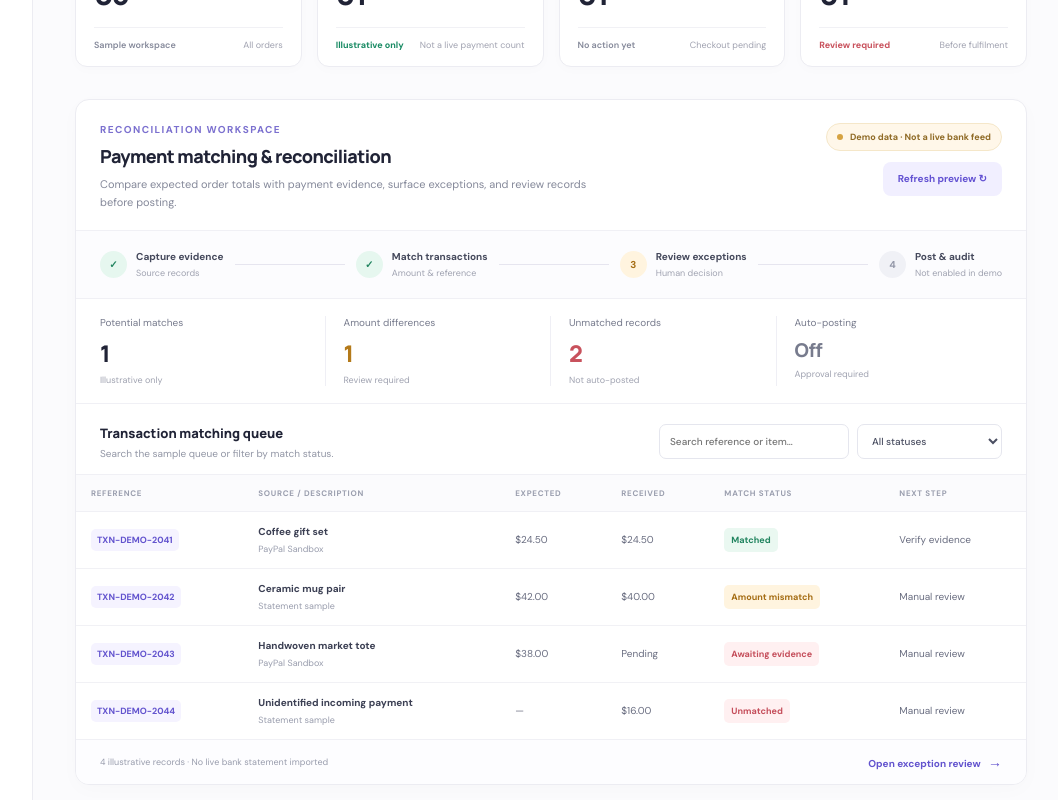
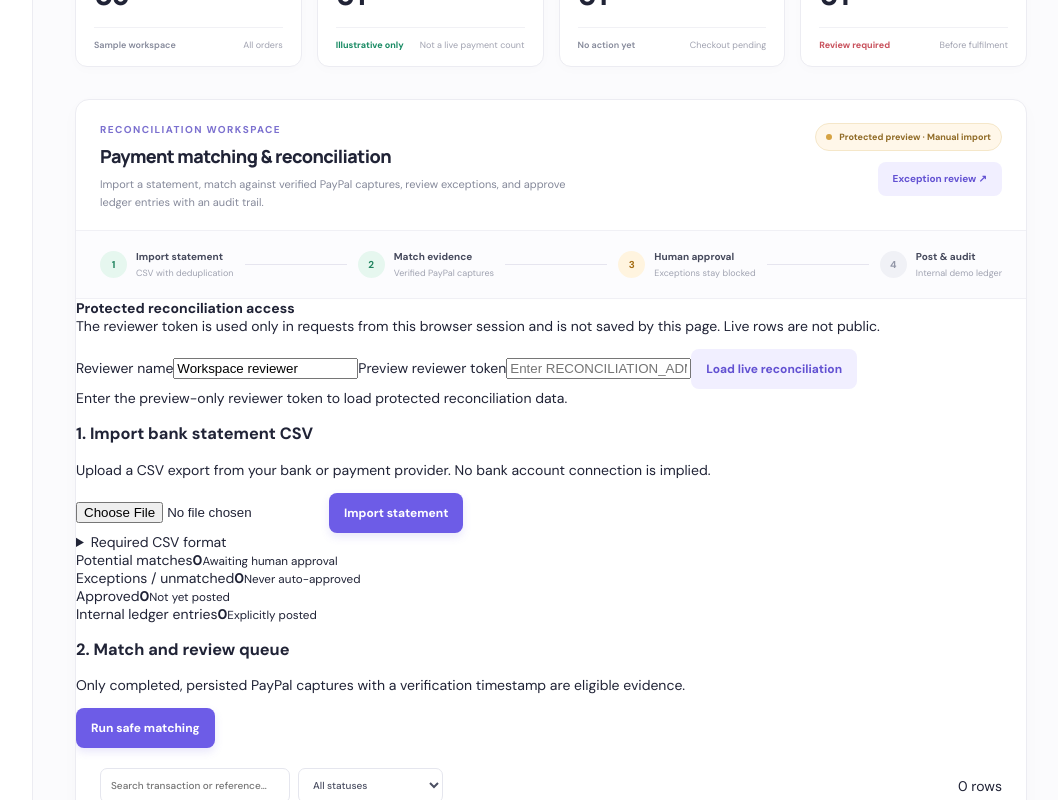
Before and after one commit to Moana-star/payproof-ai, a Next.js app: page / in a window 1280 px wide. Shown: the part 740-1540 px from the top of the page, without its empty margins (211-1269 px from the left). Built offline with nearby package versions, Linux system fonts and the light colour scheme.

Commit message:
Connect dashboard to protected live reconciliation workflow

```diff
--- a/app/page.tsx
+++ b/app/page.tsx
@@ -1,6 +1,7 @@
 "use client";
 
 import { useMemo, useState } from "react";
+import { ReconciliationConsole } from "@/components/reconciliation-console";
 
 type OrderStatus = "Paid" | "Awaiting payment" | "Review needed";
 type Order = {
@@ -41,24 +42,6 @@ export default function Home() {
   const [draftLoading, setDraftLoading] = useState(false);
   const [draftError, setDraftError] = useState<string | null>(null);
   const [validationResult, setValidationResult] = useState<{ valid: boolean; message: string } | null>(null);
-  const [reconciliationSearch, setReconciliationSearch] = useState("");
-  const [reconciliationStatus, setReconciliationStatus] = useState("All statuses");
-  const [reconciliationRefreshed, setReconciliationRefreshed] = useState(false);
-
-  const reconciliationRows = [
-    { ref: "TXN-DEMO-2041", source: "PayPal Sandbox", description: "Coffee gift set", expected: "$24.50", received: "$24.50", status: "Matched", note: "Illustrative match" },
-    { ref: "TXN-DEMO-2042", source: "Statement sample", description: "Ceramic mug pair", expected: "$42.00", received: "$40.00", status: "Amount mismatch", note: "Review difference" },
-    { ref: "TXN-DEMO-2043", source: "PayPal Sandbox", description: "Handwoven market tote", expected: "$38.00", received: "Pending", status: "Awaiting evidence", note: "No completed capture" },
-    { ref: "TXN-DEMO-2044", source: "Statement sample", description: "Unidentified incoming payment", expected: "—", received: "$16.00", status: "Unmatched", note: "Needs manual review" }
-  ];
-
-  const visibleReconciliationRows = reconciliationRows.filter((row) => {
-    const query = reconciliationSearch.trim().toLowerCase();
-    const matchesQuery = !query || [row.ref, row.source, row.description, row.status].some((value) => value.toLowerCase().includes(query));
-    const matchesStatus = reconciliationStatus === "All statuses" || row.status === reconciliationStatus;
-    return matchesQuery && matchesStatus;
-  });
-
   const paidTotal = useMemo(
     () => orders.filter((order) => order.status === "Paid").length,
     [orders]
@@ -239,56 +222,23 @@ export default function Home() {
               <div>
                 <p className="eyebrow">RECONCILIATION WORKSPACE</p>
                 <h2 id="reconciliation-title">Payment matching &amp; reconciliation</h2>
-                <p>Compare expected order totals with payment evidence, surface exceptions, and review records before posting.</p>
+                <p>Import a statement, match against verified PayPal captures, review exceptions, and approve ledger entries with an audit trail.</p>
               </div>
               <div className="reconciliation-actions">
-                <span className="reconciliation-demo-tag"><i /> Demo data · Not a live bank feed</span>
-                <button className="secondary-button" onClick={() => { setReconciliationRefreshed(true); setNotice("Reconciliation preview refreshed from illustrative sample records. No bank feed was imported and no ledger entries were posted."); }}>Refresh preview ↻</button>
+                <span className="reconciliation-demo-tag"><i /> Protected preview · Manual import</span>
+                <a className="secondary-button" href="/exceptions">Exception review ↗</a>
               </div>
             </div>
             <div className="reconciliation-flow" aria-label="Reconciliation workflow steps">
-              <div className="reconciliation-flow-step complete"><span>✓</span><div><strong>Capture evidence</strong><small>Source records</small></div></div>
+              <div className="reconciliation-flow-step complete"><span>1</span><div><strong>Import statement</strong><small>CSV with deduplication</small></div></div>
               <div className="reconciliation-flow-line" />
-              <div className="reconciliation-flow-step complete"><span>✓</span><div><strong>Match transactions</strong><small>Amount &amp; reference</small></div></div>
+              <div className="reconciliation-flow-step complete"><span>2</span><div><strong>Match evidence</strong><small>Verified PayPal captures</small></div></div>
               <div className="reconciliation-flow-line" />
-              <div className="reconciliation-flow-step review-step"><span>3</span><div><strong>Review exceptions</strong><small>Human decision</small></div></div>
+              <div className="reconciliation-flow-step review-step"><span>3</span><div><strong>Human approval</strong><small>Exceptions stay blocked</small></div></div>
               <div className="reconciliation-flow-line" />
-              <div className="reconciliation-flow-step"><span>4</span><div><strong>Post &amp; audit</strong><small>Not enabled in demo</small></div></div>
+              <div className="reconciliation-flow-step"><span>4</span><div><strong>Post &amp; audit</strong><small>Internal demo ledger</small></div></div>
             </div>
-            <div className="reconciliation-stats">
-              <div><span>Potential matches</span><strong>1</strong><small>Illustrative only</small></div>
-              <div><span>Amount differences</span><strong className="recon-amber">1</strong><small>Review required</small></div>
-              <div><span>Unmatched records</span><strong className="recon-red">2</strong><small>Not auto-posted</small></div>
-              <div><span>Auto-posting</span><strong className="recon-neutral">Off</strong><small>Approval required</small></div>
-            </div>
-            <div className="reconciliation-table-heading">
-              <div><h3>Transaction matching queue</h3><p>Search the sample queue or filter by match status.</p></div>
-              <div className="reconciliation-filters">
-                <input aria-label="Search reconciliation records" value={reconciliationSearch} onChange={(event) => setReconciliationSearch(event.target.value)} placeholder="Search reference or item…" />
-                <select aria-label="Filter reconciliation status" value={reconciliationStatus} onChange={(event) => setReconciliationStatus(event.target.value)}>
-                  <option>All statuses</option><option>Matched</option><option>Amount mismatch</option><option>Awaiting evidence</option><option>Unmatched</option>
-                </select>
-              </div>
-            </div>
-            <div className="reconciliation-table-wrap">
-              <table className="reconciliation-table">
-                <thead><tr><th>REFERENCE</th><th>SOURCE / DESCRIPTION</th><th>EXPECTED</th><th>RECEIVED</th><th>MATCH STATUS</th><th>NEXT STEP</th></tr></thead>
-                <tbody>
-                  {visibleReconciliationRows.map((row) => <tr key={row.ref}>
-                    <td><span className="recon-ref">{row.ref}</span></td>
-                    <td><strong>{row.description}</strong><small>{row.source}</small></td>
-                    <td>{row.expected}</td><td>{row.received}</td>
-                    <td><span className={row.status === "Matched" ? "recon-status recon-status-good" : row.status === "Amount mismatch" ? "recon-status recon-status-warn" : "recon-status recon-status-risk"}>{row.status}</span></td>
-                    <td>{row.status === "Matched" ? "Verify evidence" : "Manual review"}</td>
-                  </tr>)}
-                  {visibleReconciliationRows.length === 0 && <tr><td colSpan={6} className="recon-empty">No sample records match your search.</td></tr>}
-                </tbody>
-              </table>
-            </div>
-            <div className="reconciliation-footer">
-              <span>{reconciliationRefreshed ? "Preview refreshed just now · Sample records only" : "4 illustrative records · No live bank statement imported"}</span>
-              <a href="/exceptions">Open exception review <span>→</span></a>
-            </div>
+            <ReconciliationConsole />
           </section>
 
           <div className="section-heading" id="orders"><div><h2>Recent orders</h2><p>Track each order without guessing about payment status.</p></div><button className="text-button" onClick={() => setNotice("Showing all sample orders in this prototype.")}>View all orders <span>→</span></button></div>
```
